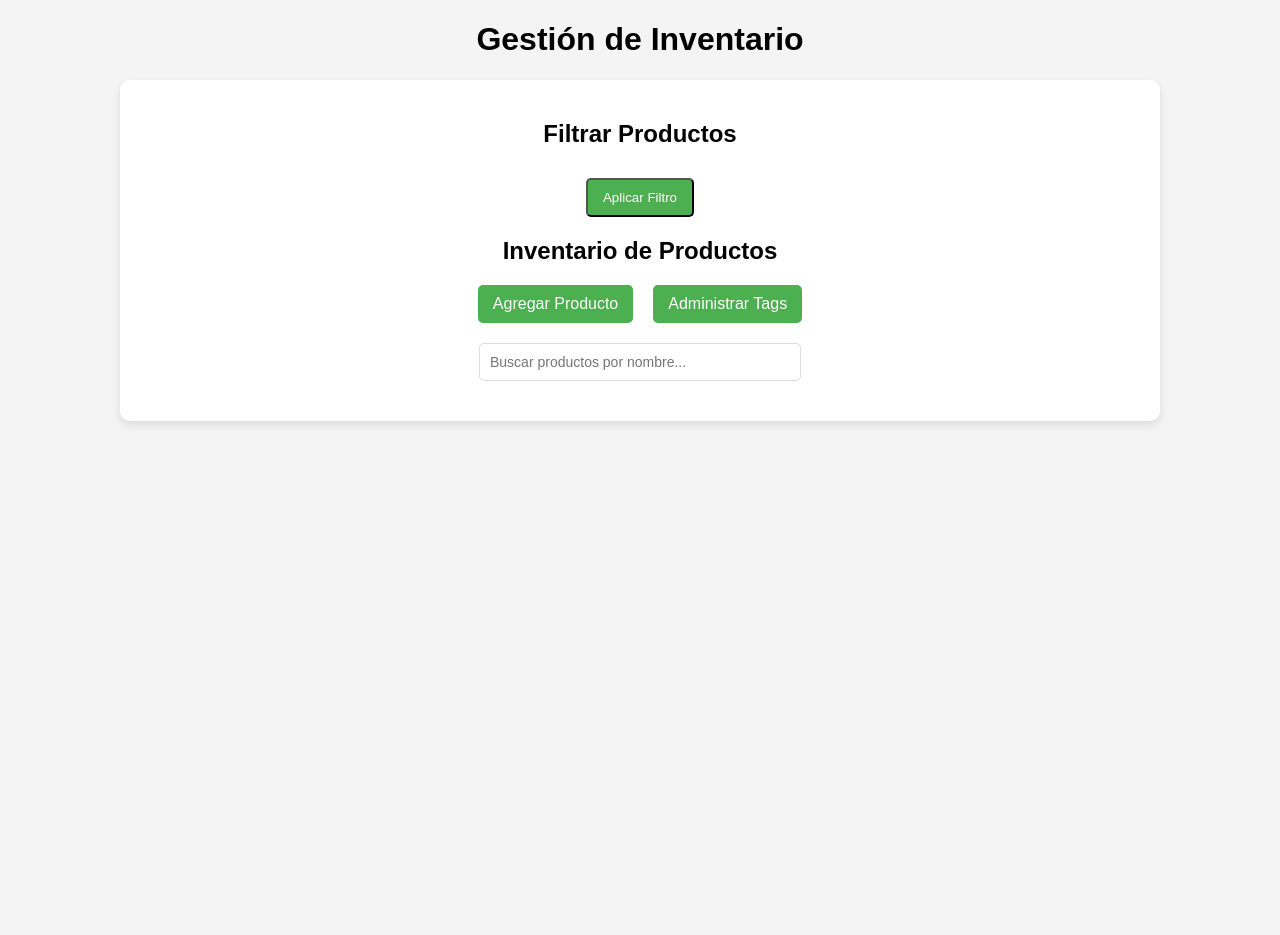
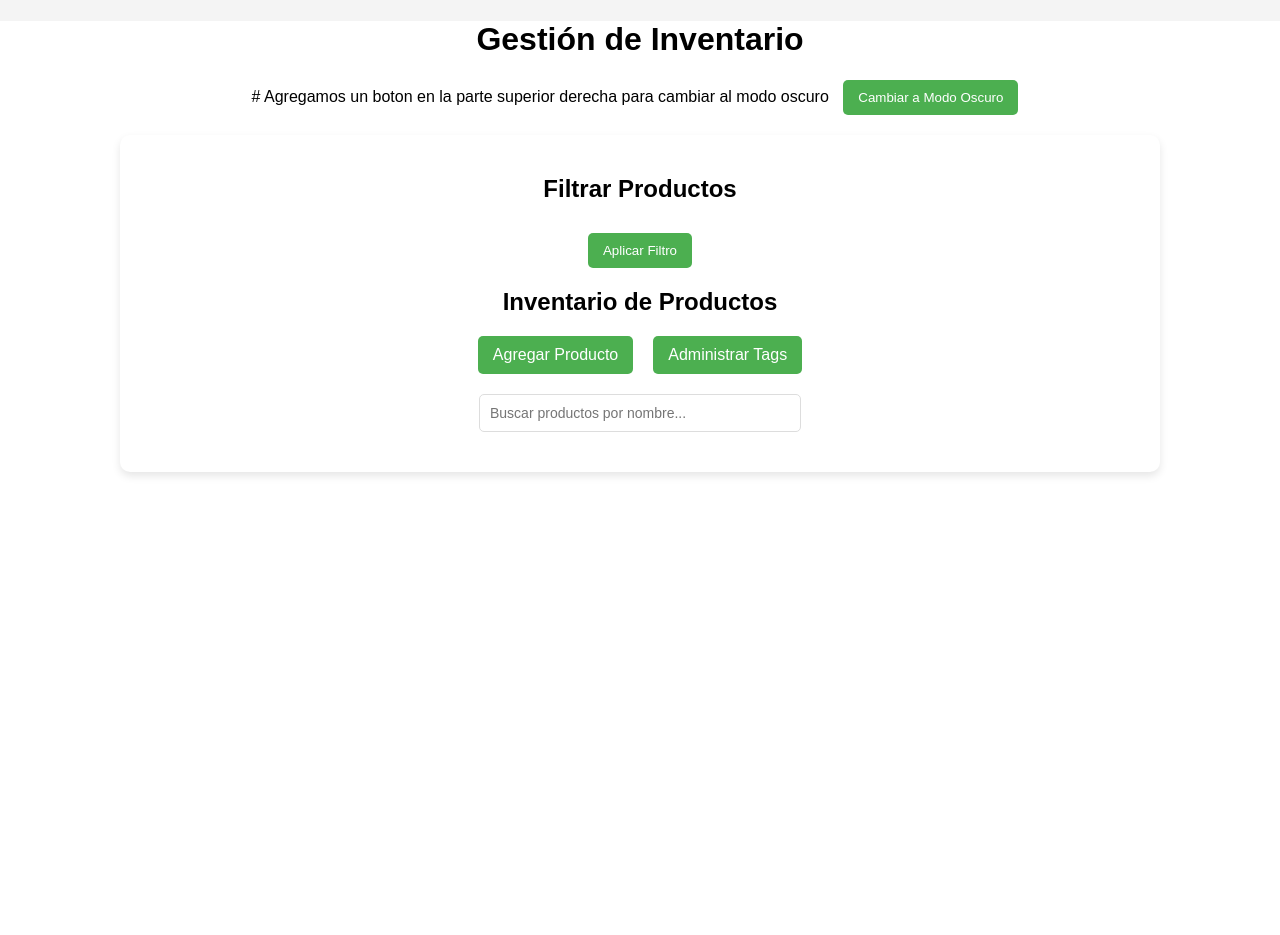
Before and after one commit to SlotyHolly/Gestion-de-Inventario-Tin-Basso, a Flask app: page / in a window 1280 px wide. Before the commit the page ends 425 px from the top, so only its background shows below. Run offline with Flask 3, Linux system fonts and the light colour scheme; data that the repository does not hold is empty; parts of the project's set-up code (start-up, migrations or seed data) failed here and were passed over.

Commit message:
Implementacion de Dark Mode

```diff
--- a/static/styles.css
+++ b/static/styles.css
@@ -5,6 +5,33 @@ body, html {
     font-family: Arial, sans-serif;
     background-color: #f4f4f4;
     text-align: center;
+}
+
+/* Estilos para el modo claro */
+body {
+    background-color: white;
+    color: black;
+    transition: background-color 0.3s, color 0.3s;
+}
+
+/* Estilos para el modo oscuro */
+body.dark-mode {
+    background-color: #121212;
+    color: white;
+}
+
+/* Opcional: cambiar el color de los botones y otros elementos */
+.button {
+    background-color: #007bff;
+    color: white;
+    border: none;
+    padding: 10px 20px;
+    cursor: pointer;
+}
+
+.dark-mode .button {
+    background-color: #444;
+    color: white;
 }
 
 /* Contenedor principal */
--- a/templates/base.html
+++ b/templates/base.html
@@ -10,6 +10,8 @@
 <body>
     <div class="container">
         <h1>Gestión de Inventario</h1>
+        # Agregamos un boton en la parte superior derecha para cambiar al modo oscuro
+        <button id="toggle-dark-mode" class="button">Cambiar a Modo Oscuro</button>
         {% block content %}
         {% endblock %}
     </div>
--- a/templates/index.html
+++ b/templates/index.html
@@ -128,6 +128,25 @@
                 productContainer.innerHTML = '<p>Error al realizar la búsqueda. Inténtalo de nuevo más tarde.</p>';
             });
     });
+    document.addEventListener('DOMContentLoaded', function() {
+        const toggleButton = document.getElementById('toggle-dark-mode');
+
+        // Verificar si el usuario ya tiene una preferencia de modo
+        if (localStorage.getItem('theme') === 'dark') {
+            document.body.classList.add('dark-mode');
+        }
+
+        toggleButton.addEventListener('click', function() {
+            document.body.classList.toggle('dark-mode');
+            toggleButton.textContent = document.body.classList.contains('dark-mode') ? 'Cambiar a modo claro' : 'Cambiar a modo oscuro';
+            // Guardar la preferencia del usuario en el almacenamiento local
+            if (document.body.classList.contains('dark-mode')) {
+                localStorage.setItem('theme', 'dark');
+            } else {
+                localStorage.setItem('theme', 'light');
+            }
+        });
+    });
 });
 </script>
 {% endblock %}
```
